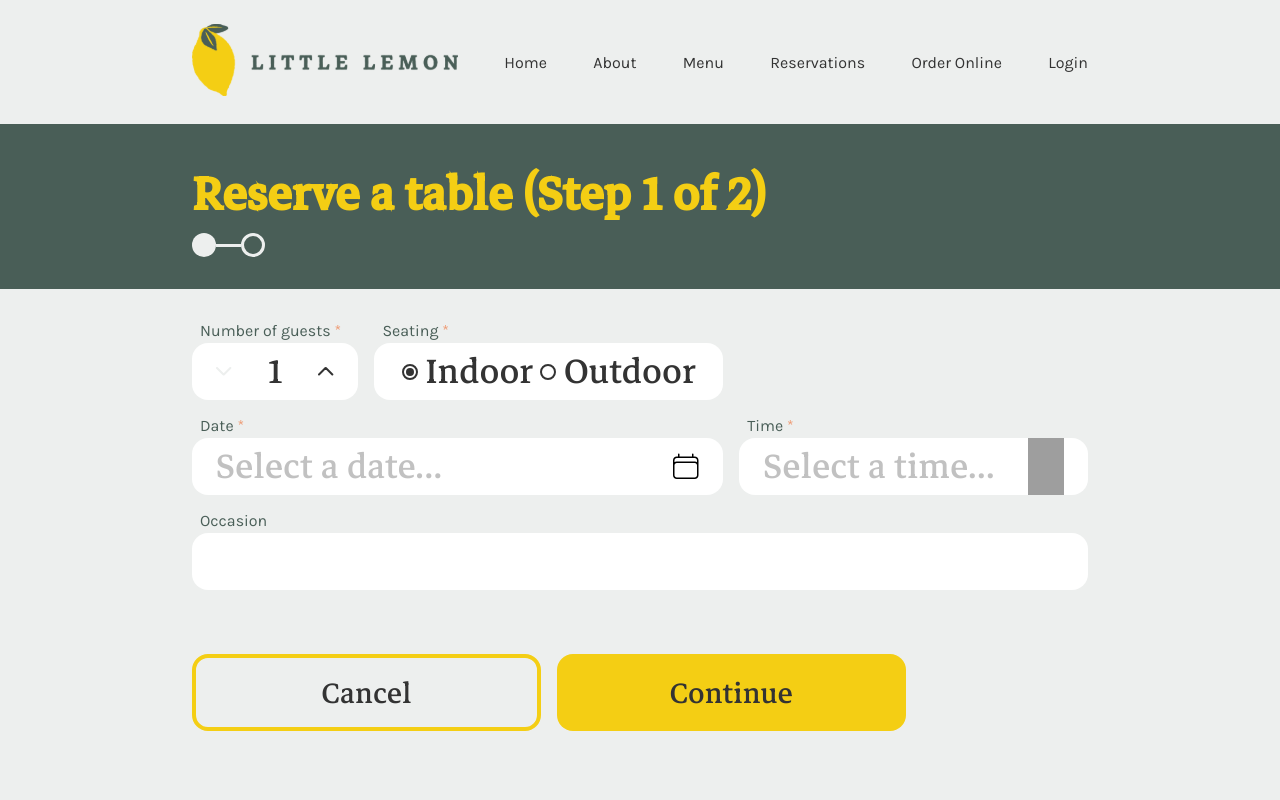
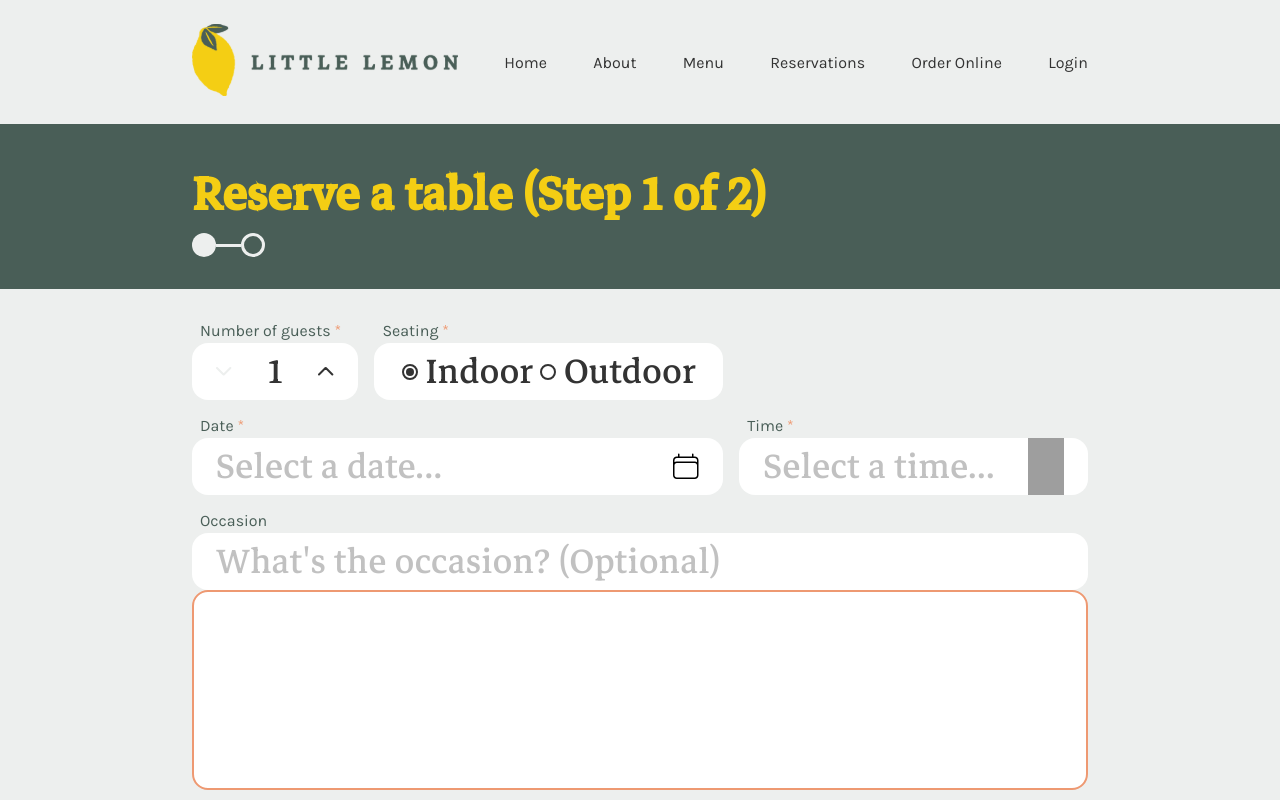
Before and after one commit to alexgqh/Capstone-Project, a React (Vite) app: page / in a window 1280 px wide. Both pictures are taken after a click on the button "Reserve a table". Built offline with nearby package versions, Linux system fonts and the light colour scheme; grey boxes are pictures that could not be loaded.

Commit message:
Began working on ComboboxInput component.

```diff
--- /dev/null
+++ b/src/components/comboboxInput.jsx
@@ -0,0 +1,17 @@
+import InputBase from "./inputBase"
+import Placeholder from "./placeholder"
+
+const ComboboxInput = ({ id, caption, isRequired, placeholder, options }) => {
+  return (
+    <>
+      <InputBase id={id} className="input-dropdown-parent" caption={caption} isRequired={isRequired} role="combobox">
+        <Placeholder>{placeholder}</Placeholder>
+        <div className="input-dropdown combobox-dropdown">
+
+        </div>
+      </InputBase>
+    </>
+  )
+}
+
+export default ComboboxInput
--- a/src/components/inputBase.jsx
+++ b/src/components/inputBase.jsx
@@ -1,6 +1,6 @@
 import '../styles/input.css'
 
-const InputBase = ({ id, className, children, caption, style, onFocus, onBlur, onKeyDown, onClick, isRequired = true }) => {
+const InputBase = ({ id, className, children, caption, style, onFocus, onBlur, onKeyDown, onClick, role, isRequired = true }) => {
 
   const renderRequiredAstrisk = () => {
     if (isRequired) {
@@ -31,6 +31,7 @@ const InputBase = ({ id, className, children, caption, style, onFocus, onBlur, o
         onKeyDown={handleKeyDown}
         onClick={onClick}
         tabIndex={0}
+        role={role}
       >
         {children}
       </div>
--- a/src/components/reserve.jsx
+++ b/src/components/reserve.jsx
@@ -1,10 +1,10 @@
 import "../styles/reserve.css"
 import ReserveBanner from './reserveBanner'
-import InputBase from "./inputBase"
 import NumberInput from './numberInput'
 import RadioInput from './radioInput'
 import CalendarInput from "./calendarInput"
 import TimeInput from "./timeInput"
+import ComboboxInput from "./comboboxInput"
 import Button from './button'
 import { usePage } from "../global/pageContext"
 
@@ -19,7 +19,7 @@ const Reserve = () => {
         <RadioInput id="input-seating" caption="Seating" options={["Indoor","Outdoor"]} />
         <CalendarInput id="input-date" caption="Date" placeholder="Select a date..." />
         <TimeInput id="input-time" placeholder="Select a time..." />
-        <InputBase id="input-occasion" caption="Occasion" isRequired={false} />
+        <ComboboxInput id="input-occasion" caption="Occasion" isRequired={false} placeholder="What's the occasion? (Optional)" options={["Birthday","Engagement","Anniversary"]} />
       </>
     )
   }
--- a/src/styles/input.css
+++ b/src/styles/input.css
@@ -225,3 +225,10 @@ input[type="number"] {
 .time-dropdown-item-active-active:hover {
   background-color: var(--color-primary-1);
 }
+/*--------------------------------------------------*/
+.combobox-dropdown {
+  height: 200px;
+  width: 100%;
+  left: 0;
+  box-sizing: border-box;
+}
```
